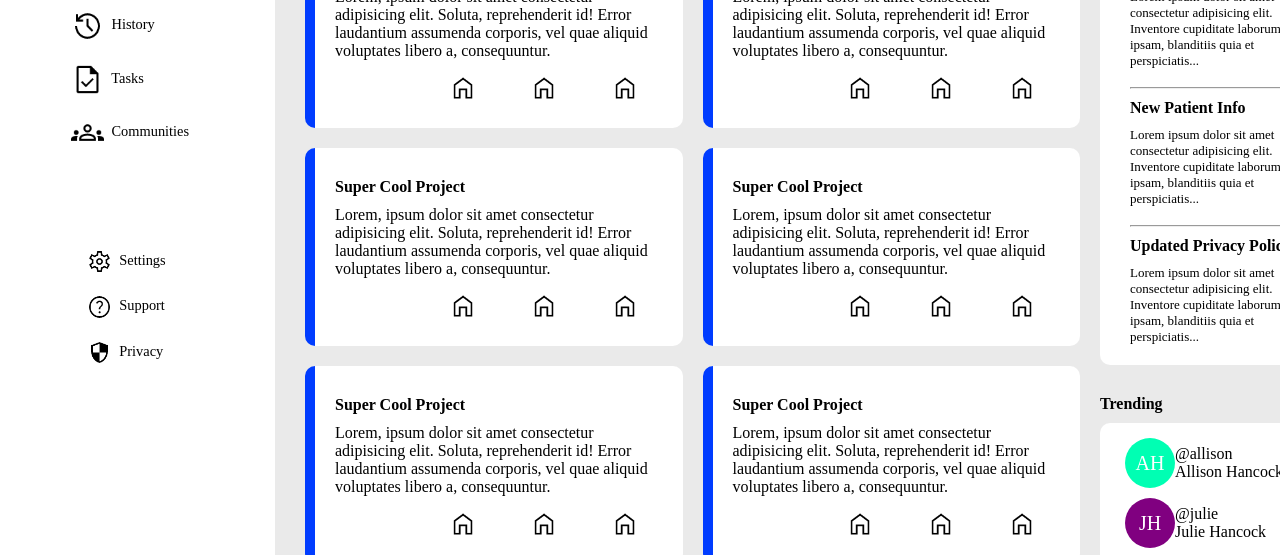
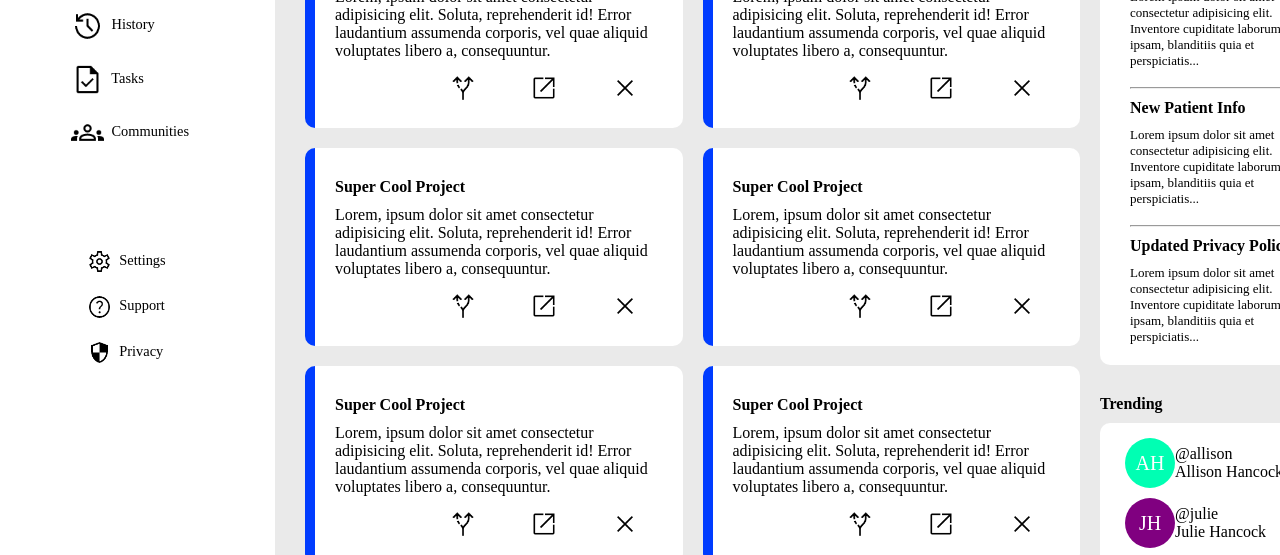
Before and after one commit to Ncabrera32/admin-dashboard, a plain HTML site: page index.html in a window 1280 px wide. Shown: the part 287-842 px from the top of the page. Drawn offline with Linux system fonts and the light colour scheme; files whose address does not match are found by name.

Commit message:
finished project

```diff
--- a/index.html
+++ b/index.html
@@ -64,9 +64,9 @@
                 </p>
             <div class="project-buttons">
             <ul>
-                <li><img src="./images/home.png" id="project-button"></li>
-                <li><img src="./images/home.png" id="project-button"></li>
-                <li><img src="./images/home.png" id="project-button"></li>
+                <li><img src=./images/merge.png id="project-button"></li>
+                <li><img src=./images/open.png id="project-button"></li>
+                <li><img src=./images/close.png id="project-button"></li>
             </ul>
             </div>
             </div>
@@ -78,9 +78,9 @@
                 </p>
             <div class="project-buttons">
             <ul>
-                <li><img src="/images/home.png" id="project-button"></li>
-                <li><img src="/images/home.png" id="project-button"></li>
-                <li><img src="/images/home.png" id="project-button"></li>
+                <li><img src=./images/merge.png id="project-button"></li>
+                <li><img src=./images/open.png id="project-button"></li>
+                <li><img src=./images/close.png id="project-button"></li>
             </ul>
             </div>
         </div>
@@ -92,9 +92,9 @@
                 </p>
             <div class="project-buttons">
             <ul>
-                <li><img src="/images/home.png" id="project-button"></li>
-                <li><img src="/images/home.png" id="project-button"></li>
-                <li><img src="/images/home.png" id="project-button"></li>
+                <li><img src=./images/merge.png id="project-button"></li>
+                <li><img src=./images/open.png id="project-button"></li>
+                <li><img src=./images/close.png id="project-button"></li>
             </ul>
             </div>
         </div>
@@ -106,9 +106,9 @@
                 </p>
             <div class="project-buttons">
             <ul>
-                <li><img src="/images/home.png" id="project-button"></li>
-                <li><img src="/images/home.png" id="project-button"></li>
-                <li><img src="/images/home.png" id="project-button"></li>
+                <li><img src=./images/merge.png id="project-button"></li>
+                <li><img src=./images/open.png id="project-button"></li>
+                <li><img src=./images/close.png id="project-button"></li>
             </ul>
             </div>
         </div>
@@ -120,9 +120,9 @@
                 </p>
             <div class="project-buttons">
             <ul>
-                <li><img src="/images/home.png" id="project-button"></li>
-                <li><img src="/images/home.png" id="project-button"></li>
-                <li><img src="/images/home.png" id="project-button"></li>
+                <li><img src=./images/merge.png id="project-button"></li>
+                <li><img src=./images/open.png id="project-button"></li>
+                <li><img src=./images/close.png id="project-button"></li>
             </ul>
             </div>
         </div>
@@ -134,9 +134,9 @@
                 </p>
             <div class="project-buttons">
             <ul>
-                <li><img src="/images/home.png" id="project-button"></li>
-                <li><img src="/images/home.png" id="project-button"></li>
-                <li><img src="/images/home.png" id="project-button"></li>
+                <li><img src=./images/merge.png id="project-button"></li>
+                <li><img src=./images/open.png id="project-button"></li>
+                <li><img src=./images/close.png id="project-button"></li>
             </ul>
             </div>
         </div>
```
Also changed, not shown: images/close.png (added), images/merge.png (added), images/open.png (added).
